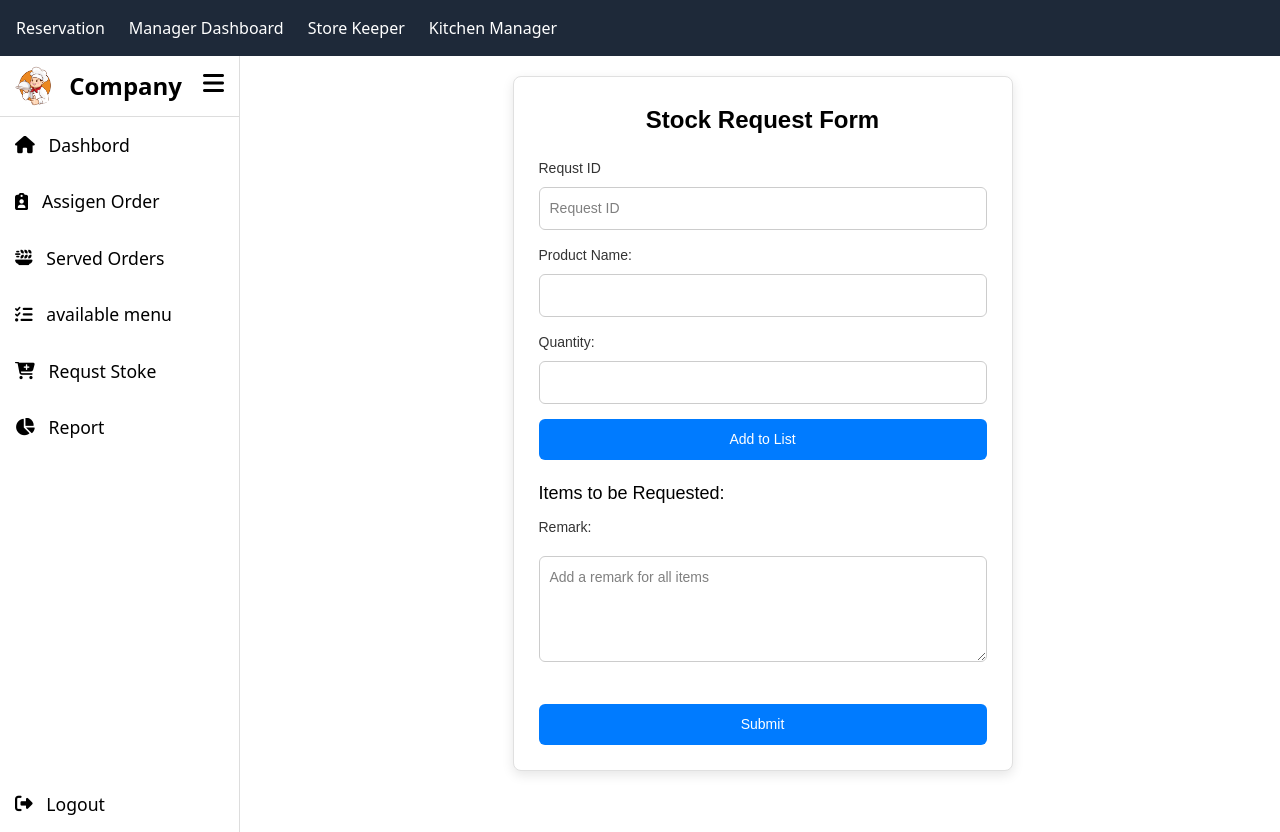
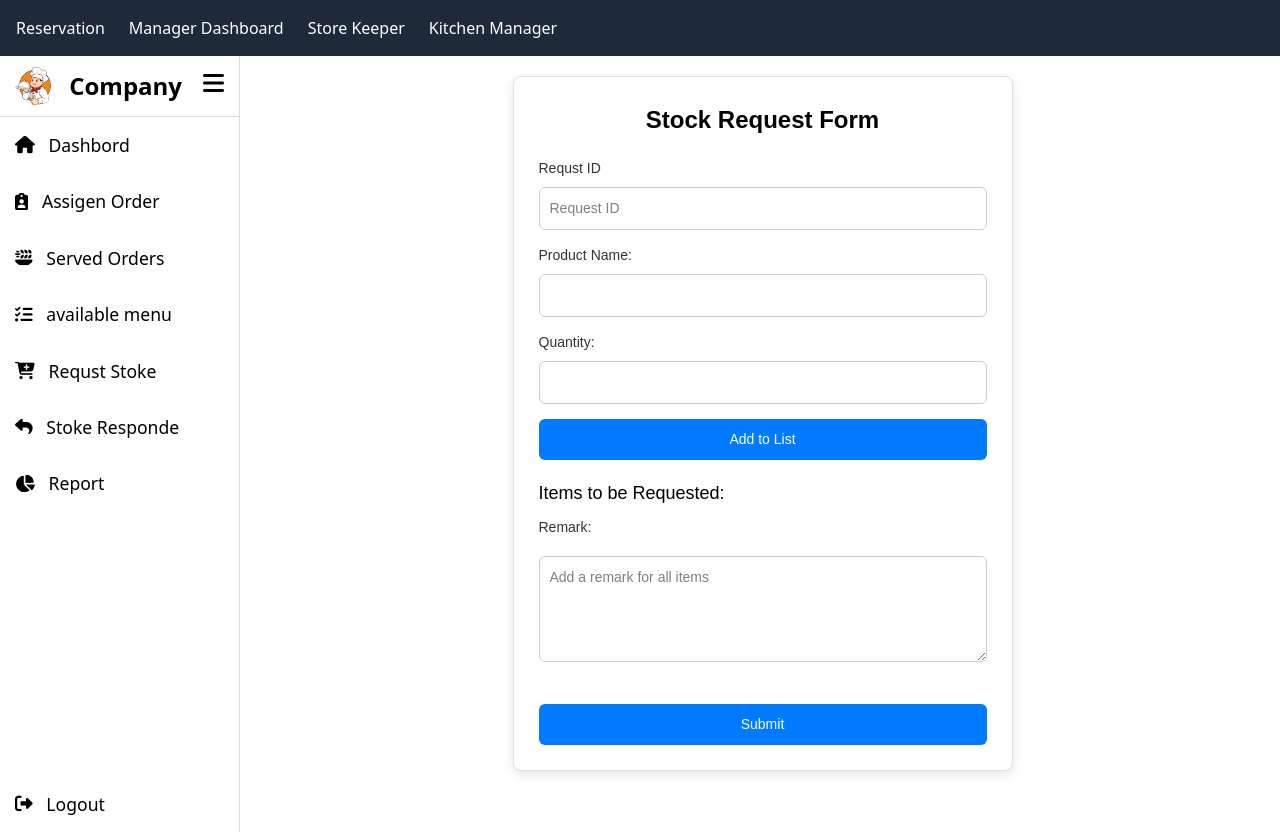
Before and after one commit to Kida-101/RMS, a React (Vite) app in the folder frontend/: page /kitchen in a window 1280 px wide. Built offline with nearby package versions, Linux system fonts and the light colour scheme.

Commit message:
File structure

```diff
--- a/frontend/src/components/Kitchen_menu_bar/Kitchen_menu_bar.jsx
+++ b/frontend/src/components/Kitchen_manager/Kitchen_menu_bar/Kitchen_menu_bar.jsx
@@ -1,6 +1,6 @@
 import React, { useState } from 'react'
 import './Kitchen_menu_bar.css'
-import logo from '../../assets/logo.png'
+import logo from '../../../assets/logo.png'
 function Kitchen_menu_bar() {
     const [toogle,setToggle]= useState(0);
 
@@ -27,6 +27,9 @@ function Kitchen_menu_bar() {
         </div>
         <div className='menu_button'>
             <button> <i class="fa-solid fa-cart-plus"></i>&nbsp;&nbsp; Requst Stoke</button>
+        </div>
+        <div className='menu_button'>
+            <button> <i class="fa-solid fa-reply"></i>&nbsp;&nbsp; Stoke Responde</button>
         </div>
         <div className='menu_button'>
             <button><i class="fa-solid fa-chart-pie"></i>&nbsp;&nbsp; Report</button>
@@ -65,6 +68,9 @@ function Kitchen_menu_bar() {
             <button> <i class="fa-solid fa-cart-plus"></i></button>
         </div>
         <div className='menu_button'>
+            <button> <i class="fa-solid fa-reply"></i></button>
+        </div>
+        <div className='menu_button'>
             <button><i class="fa-solid fa-chart-pie"></i></button>
         </div>
        </div>
--- a/frontend/src/pages/Kitchen_request/Kitchen_request.jsx
+++ b/frontend/src/components/Kitchen_manager/Kitchen_request/Kitchen_request.jsx
@@ -4,7 +4,7 @@ import './Kitchen_request.css';
 function Kitchen_request() {
   const [productName, setProductName] = useState('');
   const [quantity, setQuantity] = useState('');
-  const [remark, setRemark] = useState(''); // Single remark for all items
+  const [remark, setRemark] = useState('');
   const [items, setItems] = useState([]);
   const suggestedProducts = ['Rice', 'Tomatoes', 'Chicken', 'Onions', 'Spices','banana','Cornflower'];
   const [Rquste_id, setRquste_id] = useState('');
```
Also changed, not shown: frontend/src/pages/Kitchen_manager.jsx (+4 -4 lines), frontend/src/components/Kitchen_manager/Kitchen_header/Kitchen_header.css (added), frontend/src/components/Kitchen_manager/Kitchen_header/Kitchen_header.jsx (renamed from frontend/src/components/Kitchen_header/Kitchen_header.jsx), frontend/src/components/Kitchen_manager/Kitchen_menu_bar/Kitchen_menu_bar.css (renamed from frontend/src/components/Kitchen_menu_bar/Kitchen_menu_bar.css), frontend/src/components/Kitchen_manager/Kitchen_request/Kitchen_request.css (renamed from frontend/src/pages/Kitchen_request/Kitchen_request.css), frontend/src/pages/pageStyls/Kitchen_manager.css (renamed from frontend/src/pages/styles/Kitchen_manager.css).
